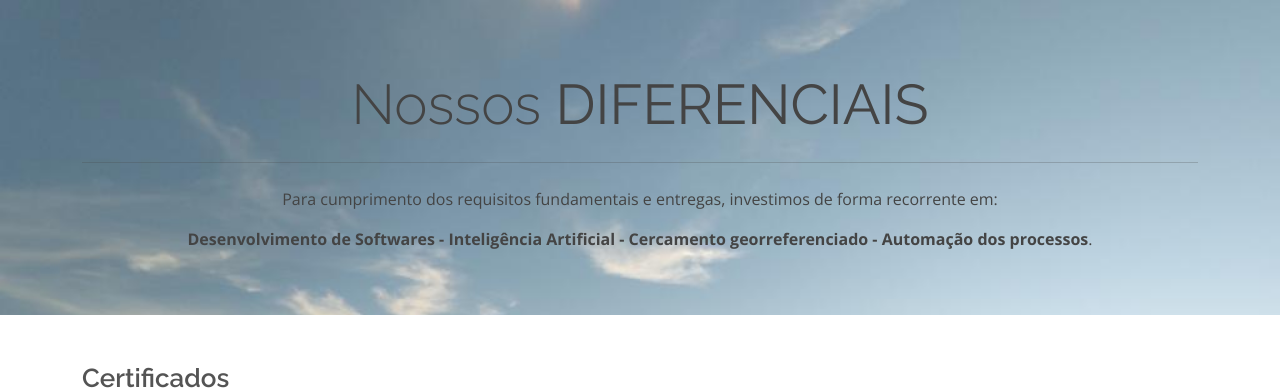
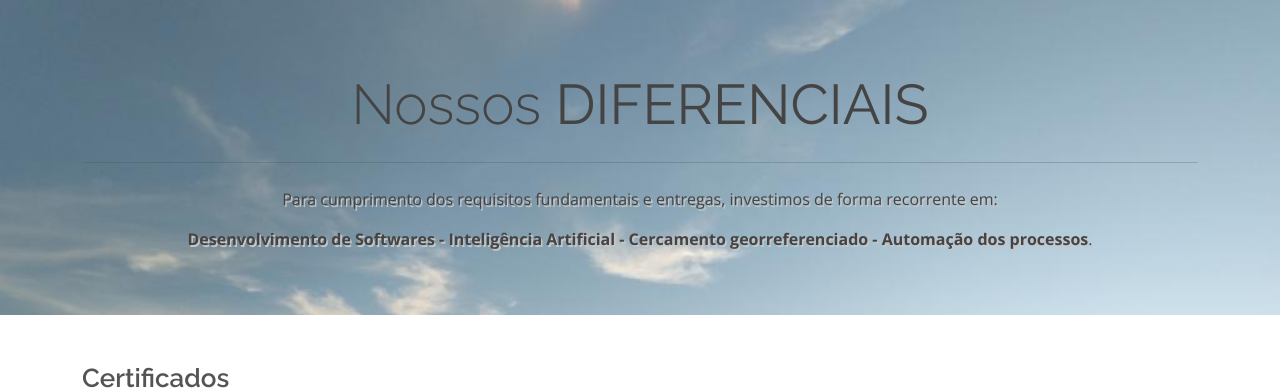
Before and after one commit to BrunoQuadros12/partner, a PHP site: page /about.html in a window 1280 px wide. Shown: the part 2244-2636 px from the top of the page. Run offline with PHP 8.4, Linux system fonts and the light colour scheme.

Commit message:
atualizacao textos

```diff
--- a/about.html
+++ b/about.html
@@ -243,7 +243,7 @@
             </div>
           </div>
 
-          <div class="col-lg-6 col-md-6 d-md-flex align-items-md-stretch">
+          <div class="col-lg-6 col-md-6 d-md-flex align-items-md-stretch mt-xs-3">
             <div class="count-box">
               <span data-purecounter-start="0" data-purecounter-end="521" data-purecounter-duration="1" class="purecounter"></span>
               <p class="text-center"> <i class="bi bi-pc-display-horizontal p-2"></i> <strong>Digitalização e Infomação</strong>
@@ -303,9 +303,9 @@
             <div class="jumbotron">
               <h3 class="display-4 text-center">Nossos <strong>DIFERENCIAIS</strong> </h3>
               <hr class="my-4">
-              <p class="text-center">Para cumprimento dos requisitos fundamentais e entregas, investimos de forma recorrente
+              <p class="text-center"  style="text-shadow: 0.1em 0.1em #c6c6c6">Para cumprimento dos requisitos fundamentais e entregas, investimos de forma recorrente
                 em:</p>
-              <p class="text-center"><strong>Desenvolvimento de Softwares - Inteligência Artificial -
+              <p class="text-center" style="text-shadow: 0.1em 0.1em #c6c6c6"><strong>Desenvolvimento de Softwares - Inteligência Artificial -
                 Cercamento georreferenciado - Automação dos processos</strong>.</p>
 
             </div>
--- a/index.php
+++ b/index.php
@@ -176,7 +176,7 @@
           <div class="row gx-5 align-items-center justify-content-center justify-content-lg-between">
               <div class="col-12 m-5">
                   <h2 class="display-4 lh-1 mb-4 text-center py-5" style="color:#fff" >Engenharia Elétrica</h2>
-                  <p class="lead fw-normal mb-5 mb-lg-0 text-center px-5" style="color:#fff" >
+                  <p class="lead fw-normal mb-5 mb-lg-0 text-center px-5" style="color:#fff;text-shadow: 0.1em 0.1em #333" >
                     Com bases instaladas nos estados do Rio de Janeiro, Pernambuco e Goiás, o GRUPO
                     PARTNERSHIP atua com a prestação de serviços de operações técnicas e comerciais.</p>
                     <p class="mt-2 text-center">
```
